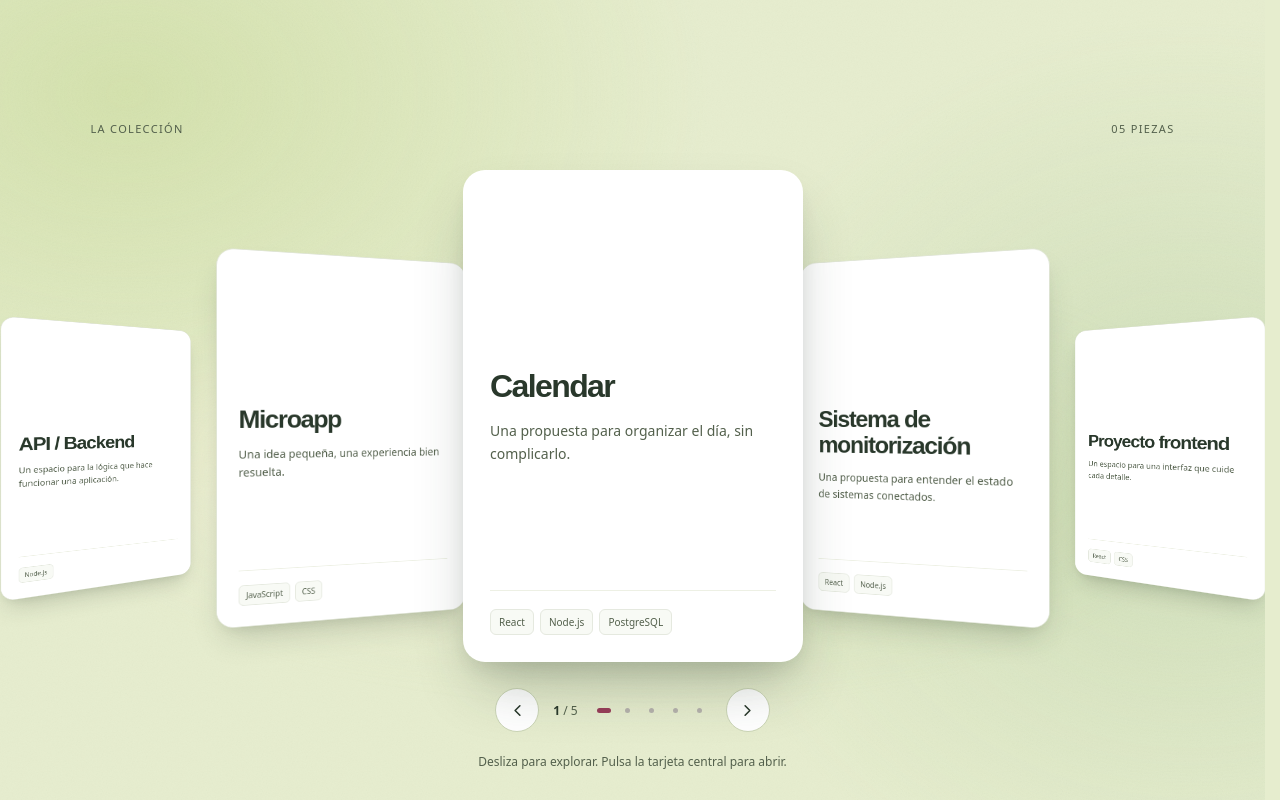
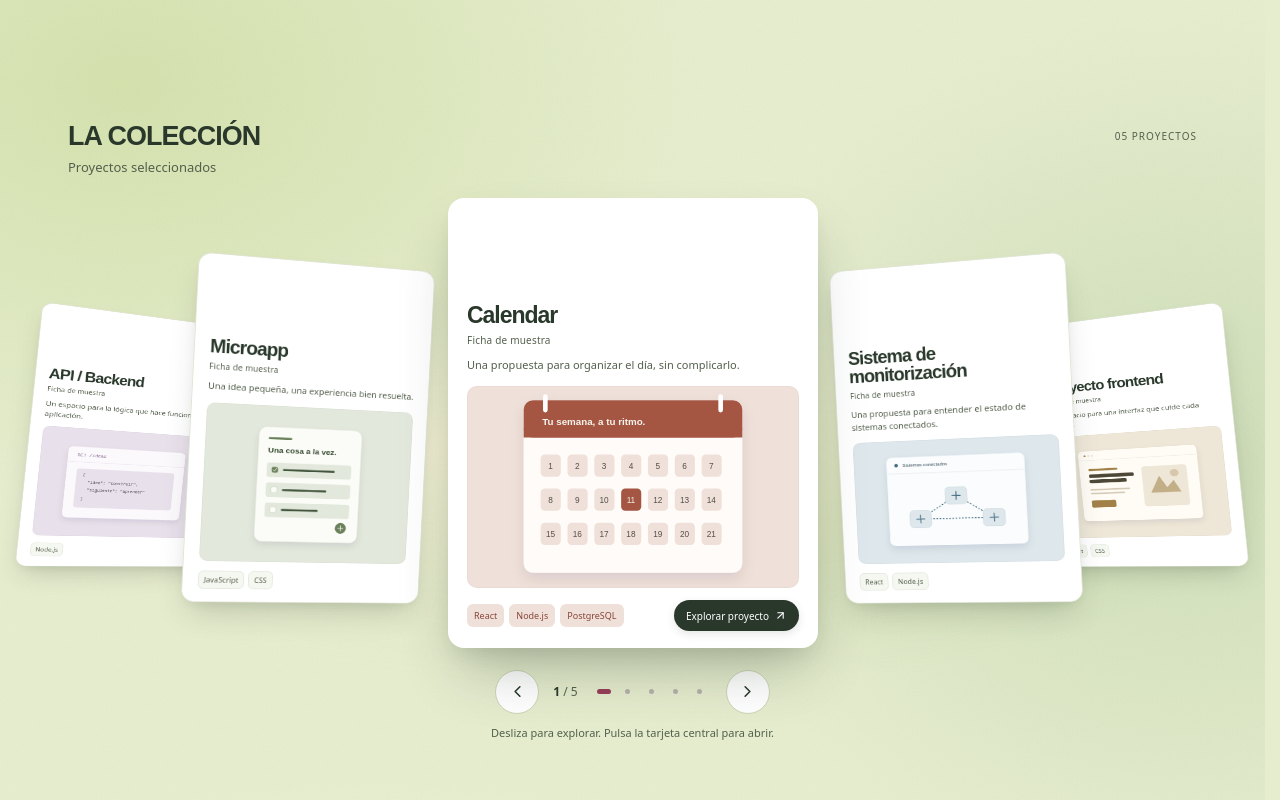
Before and after one commit to martiinfiierro2/Portafolio, a React (Vite) app: page / in a window 1280 px wide. Shown: the part 640-1440 px from the top of the page. Built offline with nearby package versions, Linux system fonts and the light colour scheme; a web font is replaced by a local one.

Commit message:
Match collection reference with compact preview cards and fan layout

```diff
--- a/src/components/project-deck/ProjectCard.jsx
+++ b/src/components/project-deck/ProjectCard.jsx
@@ -13,6 +13,7 @@ export default function ProjectCard({
   const active = position === 0;
   const visible = Math.abs(position) <= 2;
   const scale = active ? 1 : 1 - Math.abs(position) * 0.18;
+  const distance = Math.abs(position) <= 1 ? Math.abs(position) : 1.65;
   return (
     <m.button
       className={`project-card${active ? ' active' : ''}`}
@@ -24,22 +25,23 @@ export default function ProjectCard({
       }}
       initial={false}
       animate={{
-        x: position * spacing,
-        y: Math.abs(position) * 23,
+        x: Math.sign(position) * distance * spacing,
+        y: Math.abs(position) * 10,
         scale,
-        z: -Math.abs(position) * 120,
-        rotate: 0,
-        rotateY: position * -28,
+        z: -Math.abs(position) * 80,
+        rotate: position * -3,
+        rotateY: position * -16,
         opacity: 1,
       }}
       transition={
         reduced ? { duration: 0 } : { type: 'spring', stiffness: 230, damping: 28, mass: 0.9 }
       }
-      whileHover={reduced ? undefined : { y: Math.abs(position) * 23 - 5, rotate: position * 1.5 }}
+      whileHover={reduced ? undefined : { y: Math.abs(position) * 10 - 4 }}
       whileTap={reduced ? undefined : { scale: scale - 0.02 }}
       tabIndex={active ? 0 : -1}
       aria-hidden={!visible || undefined}
       aria-current={active ? 'true' : undefined}
+      aria-label={`${active ? 'Explorar proyecto' : 'Seleccionar'}: ${project.title}`}
       onClick={() => (active ? onOpen(project) : onSelect(project.slug))}
     >
       <span aria-hidden="true" className="card-cover">
@@ -48,17 +50,32 @@ export default function ProjectCard({
           <ArrowUpRight size={18} />
         </span>
         <span className="card-emblem">
-          <ProjectIcon name={project.icon} size={44} />
+          <ProjectIcon name={project.icon} size={34} />
         </span>
         <span className="card-folio">{project.number}</span>
       </span>
       <span className="card-body">
         <span className="card-title">{project.title}</span>
+        <span className="card-context">
+          {[project.type, !project.isPlaceholder && project.role, project.year]
+            .filter(Boolean)
+            .join(' · ')}
+        </span>
         <span className="card-description">{project.shortDescription}</span>
-        <span className="card-tech">
-          {project.technologies.slice(0, 3).map((technology) => (
-            <span key={technology}>{technology}</span>
-          ))}
+        <span className="card-preview">
+          <img src={project.cover} alt={project.coverAlt} loading="lazy" draggable={false} />
+        </span>
+        <span className="card-footer">
+          <span className="card-tech">
+            {project.technologies.slice(0, 3).map((technology) => (
+              <span key={technology}>{technology}</span>
+            ))}
+          </span>
+          {active && (
+            <span className="card-explore" aria-hidden="true">
+              Explorar proyecto <ArrowUpRight size={13} />
+            </span>
+          )}
         </span>
       </span>
     </m.button>
--- a/src/components/project-deck/ProjectDeck.jsx
+++ b/src/components/project-deck/ProjectDeck.jsx
@@ -25,7 +25,7 @@ export default function ProjectDeck({
     observer.observe(stage);
     return () => observer.disconnect();
   }, [projects.length]);
-  const spacing = Math.min(310, Math.max(195, stageWidth * 0.29));
+  const spacing = Math.min(345, Math.max(185, stageWidth * 0.29));
   const activeIndex = Math.max(
     0,
     projects.findIndex((project) => project.slug === selectedSlug),
@@ -43,8 +43,11 @@ export default function ProjectDeck({
   return (
     <section className="project-deck" aria-label="Baraja de proyectos">
       <div className="deck-caption">
-        <span>La colección</span>
-        <span>{String(projects.length).padStart(2, '0')} piezas</span>
+        <div>
+          <h2 className="deck-title">La colección</h2>
+          <p className="deck-subtitle">Proyectos seleccionados</p>
+        </div>
+        <span className="deck-total">{String(projects.length).padStart(2, '0')} proyectos</span>
       </div>
       <div
         ref={regionRef}
--- a/src/pages/Home.jsx
+++ b/src/pages/Home.jsx
@@ -99,7 +99,6 @@ export default function Home() {
         viewport={{ once: true, amount: 0.15 }}
         transition={{ duration: reduced ? 0 : 0.6 }}
       >
-        <h2 className="sr-only">Proyectos</h2>
         <ProjectDeck
           projects={projects}
           selectedSlug={selectedSlug}
--- a/src/styles/global.css
+++ b/src/styles/global.css
@@ -2385,13 +2385,65 @@ h3,
   font-style: italic;
   color: var(--primary);
 }
+@media (max-width: 767px) {
+  .home-intro h1 {
+    font-size: clamp(60px, 16vw, 96px);
+    line-height: 1.02;
+  }
+}
+
+/* Collection cards: compact editorial headers, previews and a quiet footer. */
+.collection-section .project-deck {
+  max-width: 1280px;
+}
+.collection-section .deck-caption {
+  align-items: flex-start;
+  padding-inline: 20px;
+  text-transform: none;
+}
+.deck-title {
+  font-size: clamp(24px, 2.1vw, 30px);
+  font-weight: 600;
+  line-height: 1.15;
+  letter-spacing: -0.035em;
+  text-transform: uppercase;
+  color: var(--ink);
+}
+.deck-subtitle {
+  margin-top: 6px;
+  font-size: 13px;
+  line-height: 1.5;
+  letter-spacing: 0;
+  color: var(--muted);
+}
+.deck-total {
+  padding-top: 8px;
+  font-size: 10px;
+  letter-spacing: 0.1em;
+  text-transform: uppercase;
+  white-space: nowrap;
+}
+.collection-section .deck-stage {
+  height: 490px;
+  margin-top: 0;
+}
+.collection-section .project-card {
+  width: clamp(260px, 23vw, 330px);
+  height: clamp(370px, 36vw, 440px);
+  border-color: transparent;
+  border-radius: 16px;
+}
+.collection-section .project-card.active {
+  width: clamp(290px, 29vw, 370px);
+  height: clamp(380px, 37vw, 450px);
+}
 .collection-section .card-cover {
-  height: 172px;
+  height: 92px;
   border-bottom: 0;
 }
 .card-topline {
   position: absolute;
-  inset: 24px 26px auto;
+  inset: 16px 18px auto;
   display: flex;
   align-items: center;
   justify-content: space-between;
@@ -2403,18 +2455,18 @@ h3,
   border: 0;
   background: transparent;
   color: var(--muted);
-  font-size: 10px;
+  font-size: 9px;
   font-weight: 500;
-  letter-spacing: 0.09em;
+  letter-spacing: 0.07em;
   text-transform: uppercase;
 }
 .collection-section .card-emblem {
   position: absolute;
-  left: 26px;
-  bottom: 8px;
-  width: 68px;
-  height: 68px;
-  border-radius: 18px;
+  left: 18px;
+  bottom: 6px;
+  width: 54px;
+  height: 54px;
+  border-radius: 13px;
   background: var(--project-tint);
   color: var(--project-color);
 }
@@ -2423,92 +2475,159 @@ h3,
 }
 .card-folio {
   position: absolute;
-  right: 24px;
-  bottom: -6px;
+  right: 20px;
+  bottom: -4px;
   font-family: 'Cormorant Garamond', Georgia, serif;
-  font-size: 128px;
+  font-size: 106px;
   font-style: italic;
   font-weight: 500;
   line-height: 1;
-  letter-spacing: -0.065em;
+  letter-spacing: -0.07em;
   color: var(--project-color);
-  opacity: 0.16;
+  opacity: 0.13;
 }
 .collection-section .card-body {
-  padding: 26px;
+  padding: 12px 18px 16px;
 }
 .collection-section .card-title {
-  font-size: 32px;
-  line-height: 1.1;
-  letter-spacing: -0.05em;
+  max-width: 80%;
+  font-size: clamp(21px, 1.8vw, 26px);
+  line-height: 1.05;
+  letter-spacing: -0.045em;
+}
+.card-context {
+  margin-top: 6px;
+  font-size: 10px;
+  line-height: 1.4;
+  color: var(--muted);
+  letter-spacing: 0.02em;
 }
 .collection-section .card-description {
-  margin-top: 16px;
-  font-size: 14px;
-  line-height: 1.6;
+  margin-top: 10px;
+  font-size: 11px;
+  line-height: 1.5;
+}
+.card-preview {
+  display: block;
+  flex: 1;
+  min-height: 0;
+  margin-top: 12px;
+  overflow: hidden;
+  border: 1px solid #29382b08;
+  border-radius: 10px;
+  background: var(--project-tint);
+}
+.card-preview img {
+  display: block;
+  width: 100%;
+  height: 100%;
+  object-fit: cover;
+  pointer-events: none;
+}
+.card-footer {
+  display: flex;
+  align-items: center;
+  gap: 10px;
+  margin-top: 12px;
 }
 .collection-section .card-tech {
   display: flex;
+  flex: 1;
   flex-wrap: wrap;
-  gap: 6px;
-  padding-top: 18px;
-  border-top: 1px solid #edf0e4;
-  font-size: 10px;
+  gap: 5px;
+  margin: 0;
+  padding: 0;
+  border: 0;
+  font-size: 9px;
+  line-height: 1.5;
 }
 .card-tech > span {
-  padding: 4px 8px;
+  padding: 4px 6px;
   border: 1px solid #e5e9df;
   border-radius: 6px;
-  background: #f8faf5;
+  background: #f5f7f1;
+}
+.project-card.active .card-tech > span {
+  background: var(--project-tint);
+  border-color: transparent;
+  color: var(--project-color);
+}
+.card-explore {
+  display: inline-flex;
+  flex-shrink: 0;
+  align-items: center;
+  gap: 5px;
+  padding: 9px 12px;
+  border-radius: 18px;
+  background: var(--ink);
+  color: #fff;
+  font-size: 10px;
+  line-height: 1.2;
+  box-shadow: 0 3px 8px #29382b20;
+}
+.collection-section .deck-note {
+  margin-top: 10px;
+  font-size: 11px;
 }
 @media (max-width: 767px) {
-  .home-intro h1 {
-    font-size: clamp(60px, 16vw, 96px);
-    line-height: 1.02;
-  }
-  .collection-section .card-cover {
-    height: 152px;
+  .collection-section .deck-caption {
+    padding-inline: 0;
+    gap: 16px;
+  }
+  .deck-title {
+    font-size: 23px;
+  }
+  .deck-subtitle {
+    font-size: 11px;
+  }
+  .deck-total {
+    font-size: 9px;
+  }
+  .collection-section .deck-stage {
+    height: 484px;
+    margin-top: 12px;
+  }
+  .collection-section .project-card {
+    width: 280px;
+    height: 430px;
+  }
+  .collection-section .project-card.active {
+    width: 290px;
+    height: 440px;
+  }
+  .collection-section .card-title {
+    font-size: 24px;
+  }
+  .card-explore {
+    padding-inline: 9px;
+    font-size: 9px;
+  }
+}
+@media (max-width: 359px) {
+  .collection-section .project-card {
+    width: 250px;
+    height: 430px;
+  }
+  .collection-section .project-card.active {
+    width: 260px;
+    height: 440px;
   }
   .collection-section .card-body {
-    padding: 24px;
+    padding-inline: 14px;
   }
   .collection-section .card-title {
-    font-size: 28px;
-  }
-  .collection-section .card-description {
-    font-size: 13px;
-  }
-  .card-topline {
-    inset: 22px 24px auto;
-  }
-  .collection-section .card-emblem {
-    left: 24px;
-    width: 60px;
-    height: 60px;
-  }
-  .card-folio {
-    font-size: 112px;
-  }
-}
-@media (max-width: 359px) {
-  .collection-section .card-cover {
-    height: 136px;
-  }
-  .collection-section .card-body {
-    padding: 20px;
-  }
-  .collection-section .card-title {
-    font-size: 25px;
-  }
-  .card-topline {
-    inset: 18px 20px auto;
-  }
-  .collection-section .card-emblem {
-    left: 20px;
-    width: 54px;
-    height: 54px;
-  }
-  .card-folio {
-    font-size: 100px;
-  }
-}
+    font-size: 22px;
+  }
+  .deck-caption {
+    flex-wrap: wrap;
+  }
+  .deck-total {
+    padding-top: 4px;
+  }
+  .card-footer {
+    gap: 6px;
+  }
+  .card-explore {
+    padding-inline: 8px;
+  }
+}
```
Also changed, not shown: 1 other file (tests, documents, lock files or other folders).
